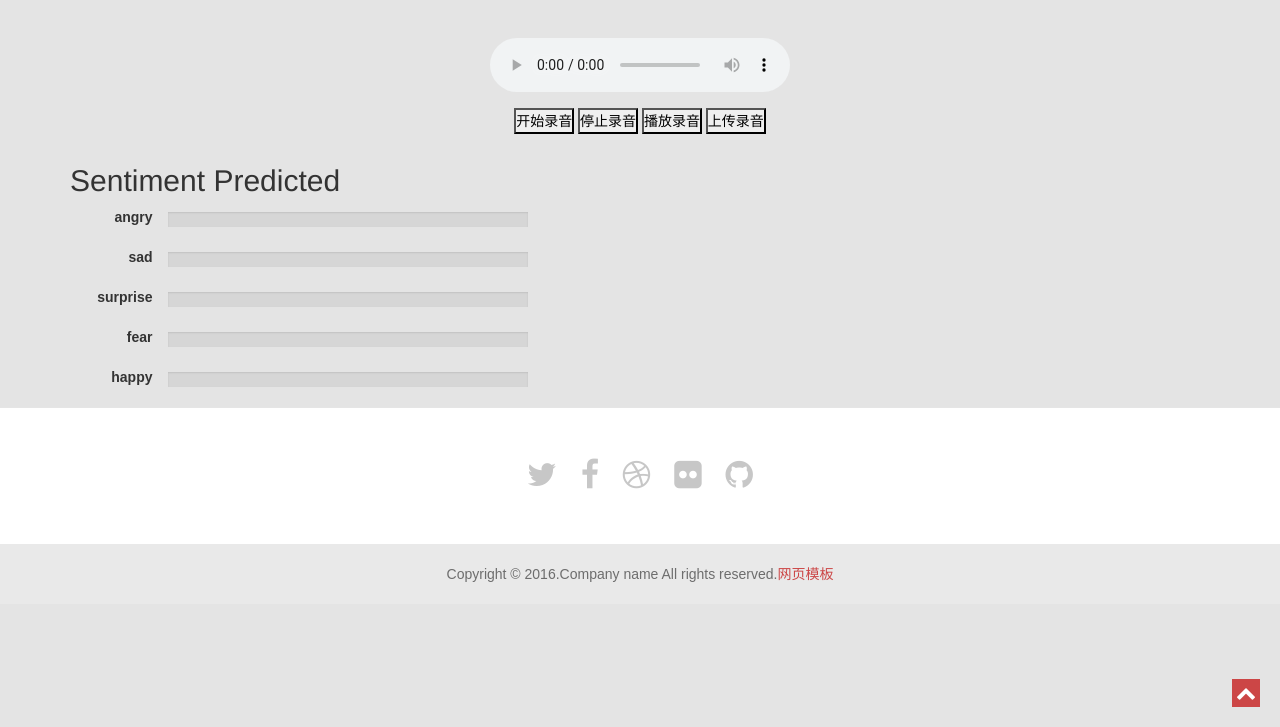
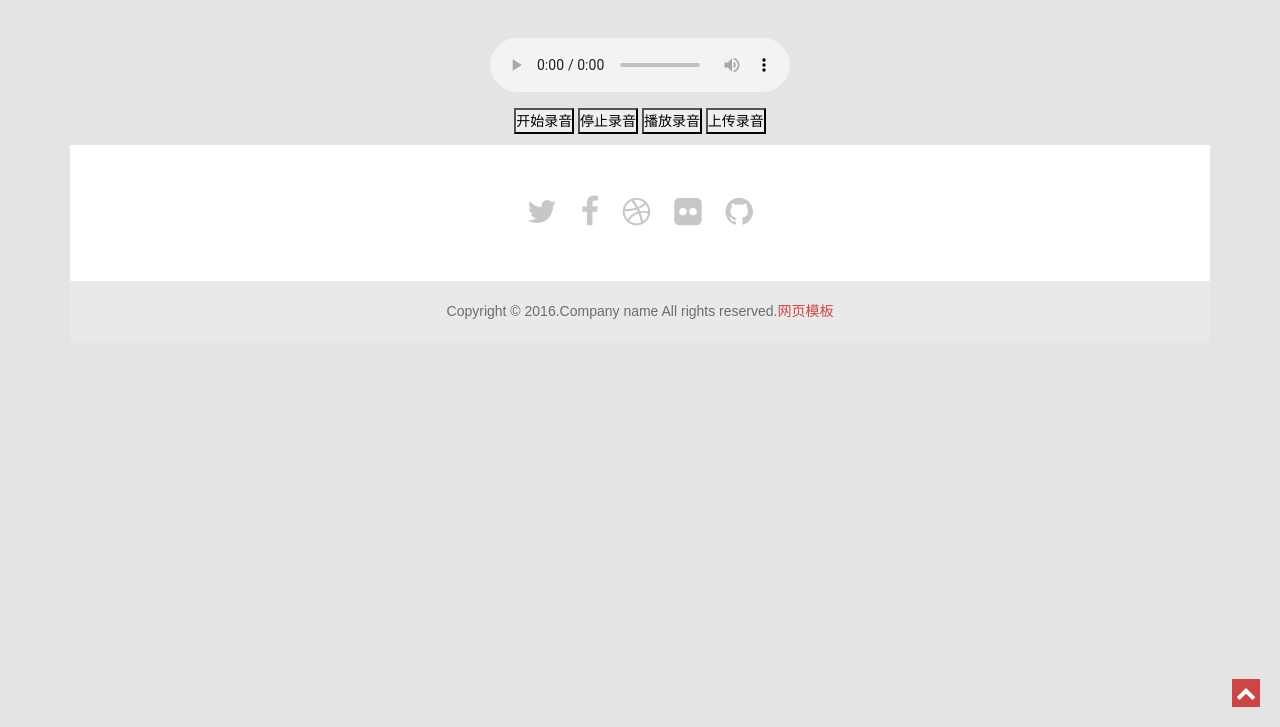
Before and after one commit to Di-Weng/emotion_classification_blstm, a Flask app: page /get_audio in a window 1280 px wide. Shown: the part 73-800 px from the top of the page. Run offline with Flask 2, Linux system fonts and the light colour scheme; some libraries are stand-ins or nearby versions; some web fonts are replaced.

Commit message:
Add files via upload

```diff
--- a/templates/get_audio.html
+++ b/templates/get_audio.html
@@ -65,57 +65,24 @@
 			location.reload()
 		};
 	</script>
+
+    {% if display %}
 	<div class="row" id = "show">
 		<div class="col-sm-6">
 			<h2>Sentiment Predicted</h2>
+            {% for emoName in dic %}
 			<div class="row">
-				<div class="col-md-2 skilltitle">angry</div>
+				<div class="col-md-2 skilltitle">{{ emoName|title }}</div>
 				<div class="col-md-8">
 					<div class="progress">
-						<div class="progress-bar" role="progressbar" aria-valuenow="90" aria-valuemin="0" aria-valuemax="100" style="width: {{dic.angry}}%;">
+						<div class="progress-bar" role="progressbar" aria-valuenow="{{ dic[emoName]*100 }}" aria-valuemin="0" aria-valuemax="100" style="width: {{dic.angry}}%;">
 						</div>
 					</div>
 				</div>
 			</div>
+            {% endfor %}
 
-
-			<div class="row">
-				<div class="col-md-2 skilltitle">sad</div>
-				<div class="col-md-8">
-					<div class="progress">
-						<div class="progress-bar" role="progressbar" aria-valuenow="90" aria-valuemin="0" aria-valuemax="100" style="width: {{dic.sad}}%;">
-						</div>
-					</div>
-				</div>
-			</div>
-			<div class="row">
-				<div class="col-md-2 skilltitle">surprise</div>
-				<div class="col-md-8">
-					<div class="progress">
-						<div class="progress-bar" role="progressbar" aria-valuenow="80" aria-valuemin="0" aria-valuemax="100" style="width: {{dic.surprise}}%;">
-						</div>
-					</div>
-				</div>
-			</div>
-			<div class="row">
-				<div class="col-md-2 skilltitle">fear</div>
-				<div class="col-md-8">
-					<div class="progress">
-						<div class="progress-bar" role="progressbar" aria-valuenow="90" aria-valuemin="0" aria-valuemax="100" style="width: {{dic.fear}}%;">
-						</div>
-					</div>
-				</div>
-			</div>
-			<div class="row">
-				<div class="col-md-2 skilltitle">happy</div>
-				<div class="col-md-8">
-					<div class="progress">
-						<div class="progress-bar" role="progressbar" aria-valuenow="90" aria-valuemin="0" aria-valuemax="100" style="width: {{dic.happy}}%;">
-						</div>
-					</div>
-				</div>
-			</div>
-		</div>
 	</div>
-	</div>
+    </div>
+    {% endif %}
 {% endblock %}
```
